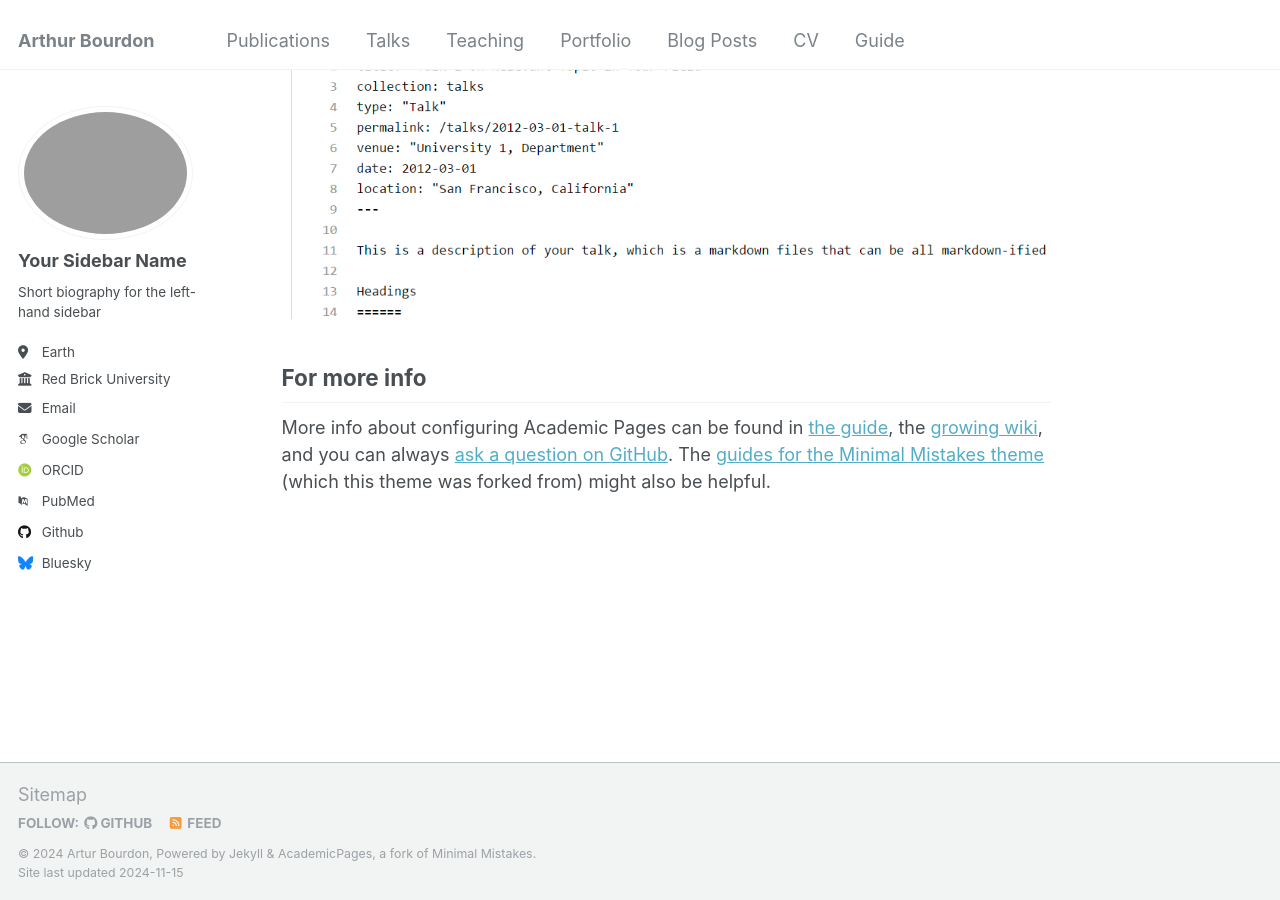
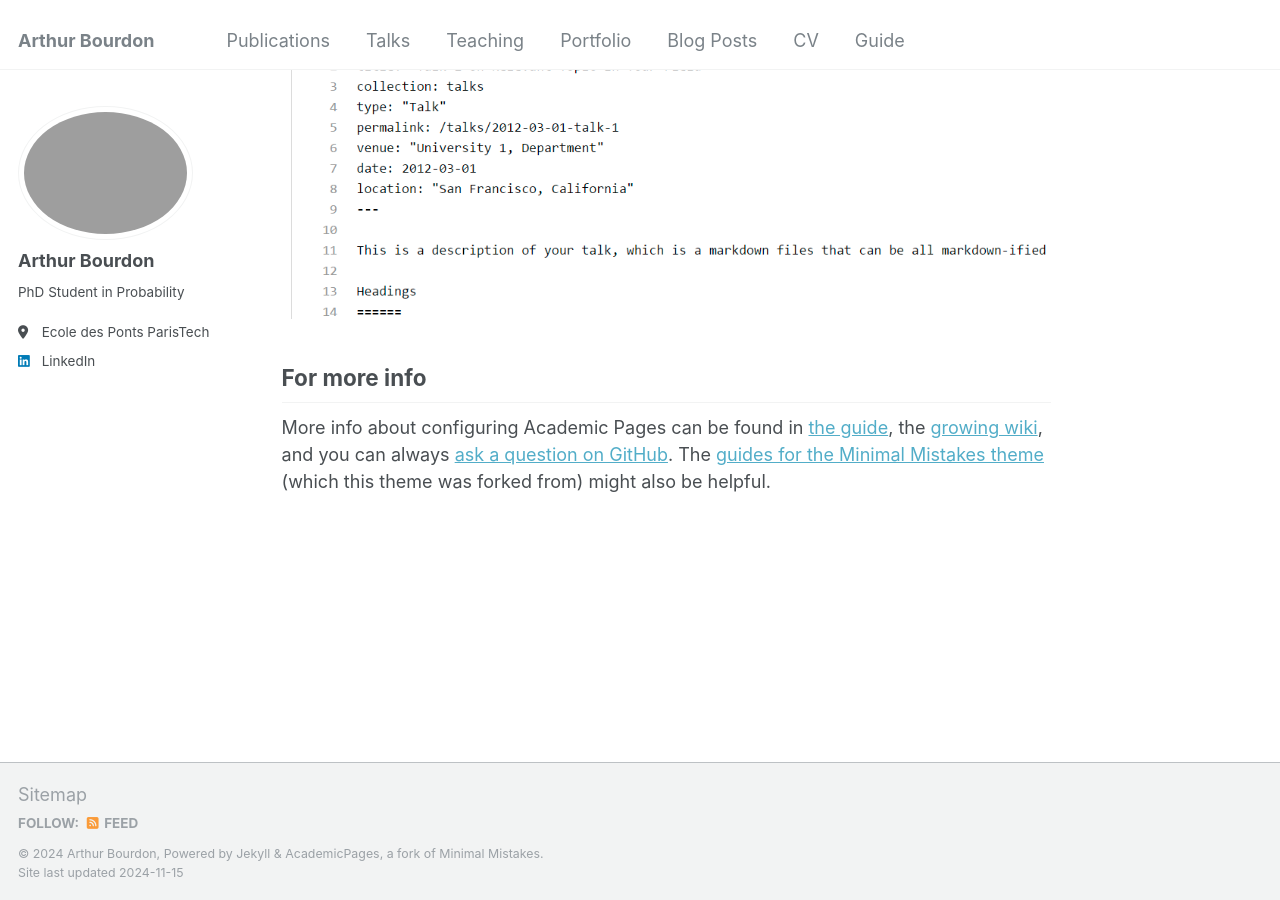
Before and after one commit to arthurbourdon/arthurbourdon.github.io, a Jekyll site: the page built from _pages/about.md, in a window 1280 px wide and 900 px high, scrolled down 2643 px. Built offline with Jekyll 4.4.1, drawn with Linux system fonts in a browser that asks for light colours; some web fonts are replaced; part of the change alters nothing that is shown.

Commit message:
Modifs config.yml

```diff
--- a/_config.yml
+++ b/_config.yml
@@ -3,87 +3,17 @@
 # This config file is meant for settings that affect your entire site, values
 # which you are expected to set up once and rarely need to edit after that.
 # For technical reasons, this file is *NOT* reloaded automatically when you use
-# `jekyll serve -l -H localhost`. If you change this file, please restart the
-# server process.
+# `jekyll serve`. If you change this file, please restart the server process.
 
-# Basic Site Settings
+# Site Settings
 locale                   : "en-US"
 title                    : "Arthur Bourdon"
 title_separator          : "-"
-name                     : &name "Artur Bourdon"
-description              : &description "personal description"
-url                      : https://academicpages.github.io # the base hostname & protocol for your site e.g. "https://[your GitHub username].github.io"
+name                     : &name "Arthur Bourdon"
+description              : &description "PhD Student in Probability"
+url                      : https://arthurbourdon.github.io # the base hostname & protocol for your site e.g. "https://mmistakes.github.io"
 baseurl                  : "" # the subpath of your site, e.g. "/blog"
-repository               : "academicpages/academicpages.github.io"
-
-# Site Author - The following control what appear as part of the author content on the side bar.
-#               If a field is blank the icon and link will not appear, otherwise it will be shown.
-#               Additional customization can be done by editing /_includes/author-profile.html
-author:
-  # Biographic information
-  avatar           : "profile.png"
-  name             : "Your Sidebar Name"
-  pronouns         : # example: "she/her"
-  bio              : "Short biography for the left-hand sidebar"
-  location         : "Earth"
-  employer         : "Red Brick University"
-  uri              : # URL
-  email            : "none@example.org"
-
-  # Academic websites
-  arxiv            : # URL - Update with the correct link to your profile
-  googlescholar    : "https://scholar.google.com/citations?user=PS_CX0AAAAAJ"
-  impactstory      : # URL
-  orcid            : "http://orcid.org/yourorcidurl"
-  semantic         : # URL
-  pubmed           : "https://www.ncbi.nlm.nih.gov/pubmed/?term=john+snow"
-  researchgate     : # URL
-  scopus           : # URL
-
-  # Repositories and software development
-  bitbucket        : # Username - Update with your username on the site
-  codepen          : # Username
-  dribbble         : # Username
-  github           : "academicpages"
-  kaggle           : # Username
-  stackoverflow    : # User number or user number and name (i.e., use "1" or "1/jeff-atwood")
-
-  # Social media
-  bluesky          : "bsky.app" # Replace this with you Bluesky username
-  facebook         : # Username
-  flickr           : # Username
-  foursquare       : # Username
-  goodreads        : # Username
-  google_plus      : # Username
-  keybase          : # Username
-  instagram        : # Username
-  lastfm           : # Username
-  linkedin         : # Username
-  mastodon         : # URL
-  medium           : # URL
-  pinterest        : # Username
-  soundcloud       : # Username
-  steam            : # Username
-  telegram         : # URL
-  tumblr           : # Username
-  twitter          : # Username for X / Twitter
-  vine             : # Username
-  weibo            : # Username
-  wikipedia        : # Username
-  xing             : # Username
-  youtube          : # Username
-  zhihu            : # Username
-
-# Publication Category - The following the list of publication categories and their headings
-publication_category:
-  books:
-    title: 'Books'
-  manuscripts:
-    title: 'Journal Articles'
-  conferences:
-    title: 'Conference Papers'
-
-# Site Settings
+repository               : "arthurbourdon.github.io"
 teaser                   :  # filename of teaser fallback teaser image placed in /images/, .e.g. "500x300.png"
 breadcrumbs              : false # true, false (default)
 words_per_minute         : 160
@@ -117,16 +47,13 @@ staticman:
       options:
         format           : "iso8601" # "iso8601" (default), "timestamp-seconds", "timestamp-milliseconds"
 atom_feed:
-  hide                   : false     # change to true to hide the RSS feed in the footer
   path                   : # blank (default) uses feed.xml
-
 
 # SEO Related
 google_site_verification :
 bing_site_verification   :
 alexa_site_verification  :
 yandex_site_verification :
-
 
 # Social Sharing
 twitter:
@@ -146,9 +73,48 @@ social:
 
 # Analytics
 analytics:
-  provider               :  "false" # false (default), "google", "google-universal", "google-analytics-4", "custom"
+  provider               :  "google-universal" # false (default), "google", "google-universal", "custom"
   google:
     tracking_id          :
+
+
+# Site Author
+author:
+  name             : "Arthur Bourdon"
+  avatar           : "profile.png"
+  bio              : "PhD Student in Probability"
+  location         : "Ecole des Ponts ParisTech"
+  employer         :
+  pubmed           : #"https://www.ncbi.nlm.nih.gov/pubmed/?term=john+snow"
+  googlescholar    : #"http://yourfullgooglescholarurl.com"
+  email            :
+  researchgate     :  # example: "https://www.researchgate.net/profile/yourprofile"
+  uri              :
+  bitbucket        :
+  codepen          :
+  dribbble         :
+  flickr           :
+  facebook         :
+  foursquare       :
+  github           : #"academicpages"
+  google_plus      :
+  keybase          :
+  instagram        :
+  impactstory      : #"https://profiles.impactstory.org/u/xxxx-xxxx-xxxx-xxxx"
+  lastfm           :
+  linkedin         : "arthur-bourdon-b26086201/"
+  orcid            : #"http://orcid.org/yourorcidurl"
+  pinterest        :
+  soundcloud       :
+  stackoverflow    : # http://stackoverflow.com/users/123456/username
+  steam            :
+  tumblr           :
+  twitter          : #"replacethistwitterhandle"
+  vine             :
+  weibo            :
+  xing             :
+  youtube          :
+  wikipedia        :
 
 
 # Reading Files
@@ -161,26 +127,23 @@ exclude:
   - "*.sublime-workspace"
   - .asset-cache
   - .bundle
-  - .github
   - .jekyll-assets-cache
   - .sass-cache
+  - CHANGELOG
+  - Capfile
+  - Gemfile
+  - Gruntfile.js
+  - LICENSE
+  - README
+  - Rakefile
   - assets/js/_main.js
   - assets/js/plugins
   - assets/js/vendor
-  - CHANGELOG
-  - Capfile
   - config
-  - Dockerfile
-  - Gemfile
-  - Gruntfile.js
   - gulpfile.js
-  - LICENSE
-  - local
   - log
   - node_modules
-  - package.json*
-  - Rakefile
-  - README
+  - package.json
   - tmp
   - vendor
 keep_files:
@@ -210,7 +173,7 @@ kramdown:
   enable_coderay: false
 
 
-# These settings control the types of collections used by the template
+# Collections
 collections:
   teaching:
     output: true
@@ -226,7 +189,7 @@ collections:
     permalink: /:collection/:path/
 
 
-# These settings control how pages and collections are included in the site
+# Defaults
 defaults:
   # _posts
   - scope:
@@ -282,7 +245,6 @@ defaults:
       author_profile: true
       share: true
 
-
 # Sass/SCSS
 sass:
   sass_dir: _sass
@@ -293,23 +255,22 @@ sass:
 permalink: /:categories/:title/
 # paginate: 5 # amount of posts to show
 # paginate_path: /page:num/
-timezone: Etc/UTC # http://en.wikipedia.org/wiki/List_of_tz_database_time_zones
+timezone: America/Los_Angeles # http://en.wikipedia.org/wiki/List_of_tz_database_time_zones
 
 
 # Plugins
 plugins:
-  - jekyll-feed
-  - jekyll-gist
   - jekyll-paginate
   - jekyll-sitemap
-  - jemoji
-
-# Mimic GitHub Pages with --safe
+  - jekyll-gist
+  - jekyll-feed
+  - jekyll-redirect-from
+# mimic GitHub Pages with --safe
 whitelist:
-  - jekyll-feed
-  - jekyll-gist
   - jekyll-paginate
   - jekyll-sitemap
+  - jekyll-gist
+  - jekyll-feed
   - jemoji
 
 
```
